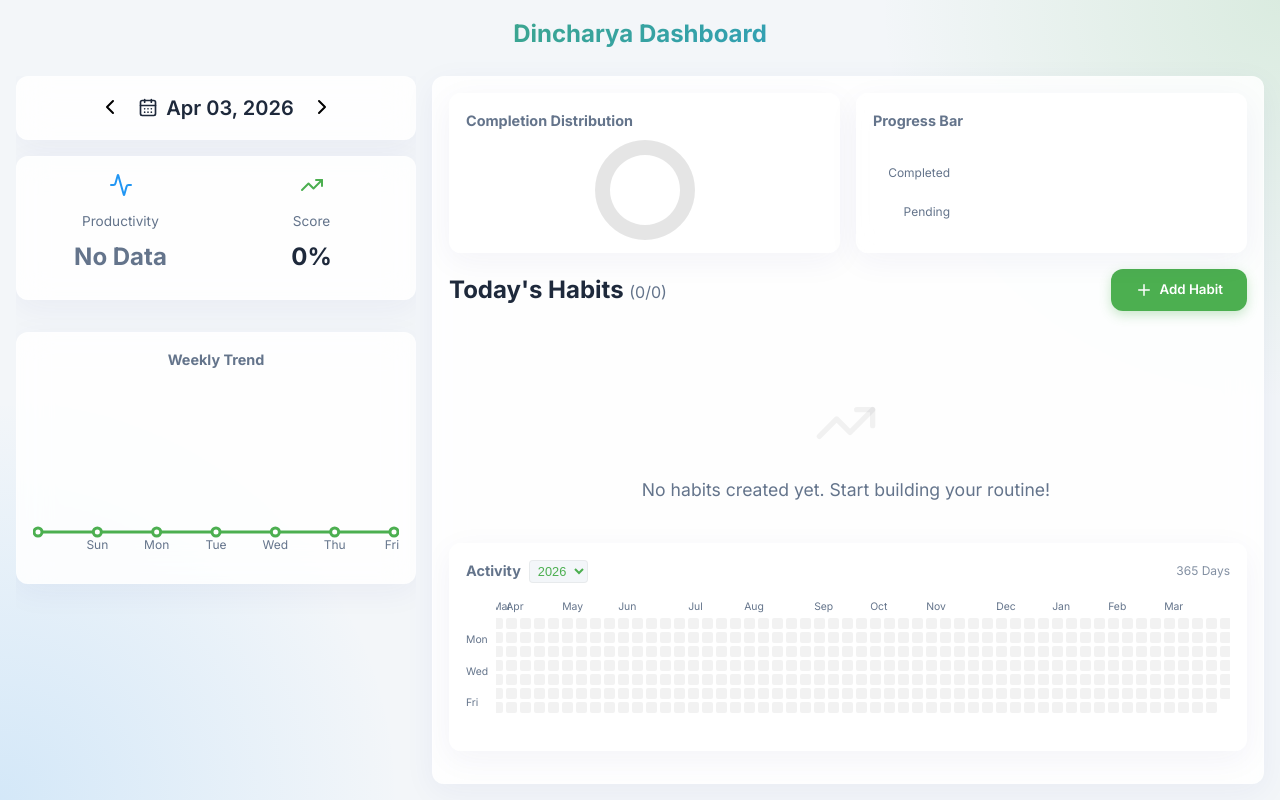
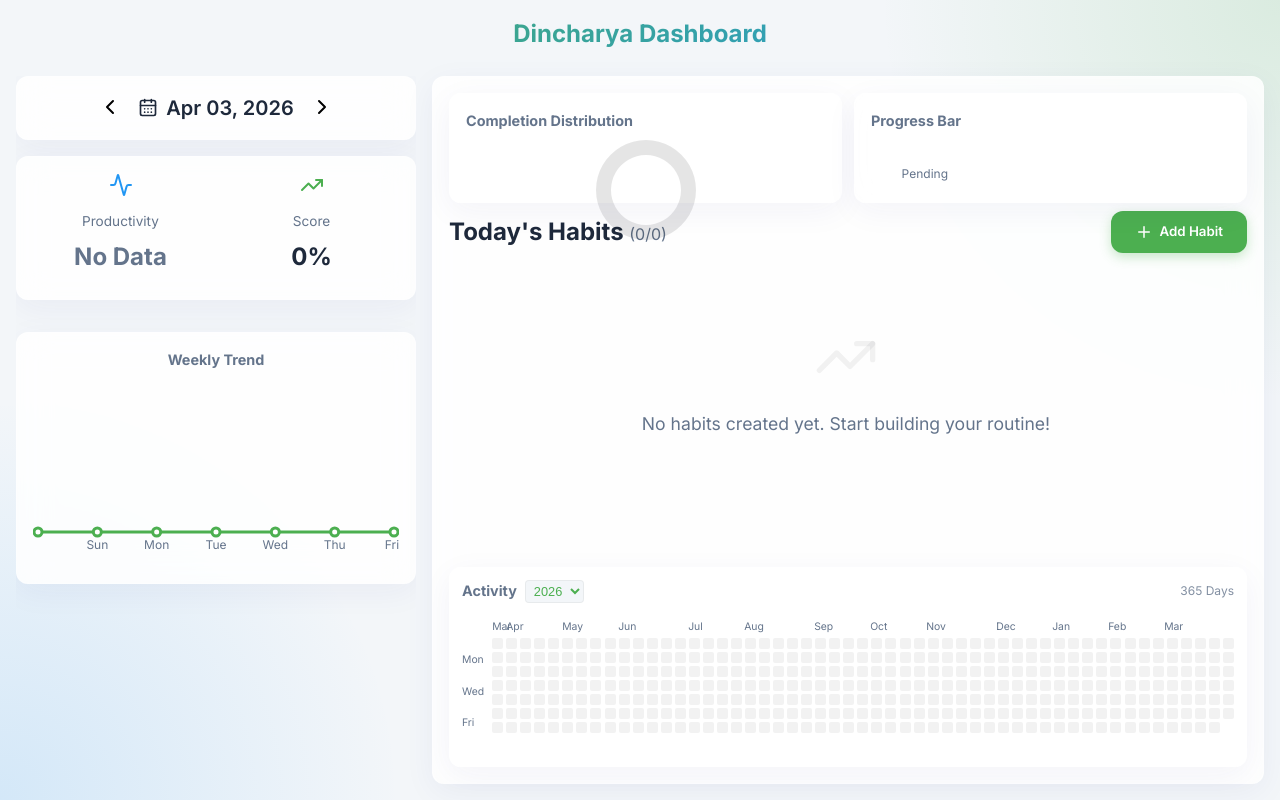
Before and after one commit to anilbk10/Dincharya, a React (Vite) app: page / in a window 1280 px wide. Built offline with nearby package versions, Linux system fonts and the light colour scheme.

Commit message:
scrollable

```diff
--- a/src/App.tsx
+++ b/src/App.tsx
@@ -198,7 +198,7 @@ function App() {
         </div>
 
         <div className="dashboard-main">
-          <div style={{ display: 'flex', gap: '1rem', height: '160px', marginBottom: '1rem', flexShrink: 0 }}>
+          <div style={{ display: 'flex', gap: '0.75rem', height: '110px', marginBottom: '0.5rem', flexShrink: 0 }}>
              <div className="glass-panel" style={{ flex: 1, margin: 0, padding: '1rem', display: 'flex', flexDirection: 'column' }}>
                 <h3 style={{ fontSize: '0.9rem', color: 'var(--text-secondary)', margin: 0 }}>Completion Distribution</h3>
                 <div style={{ flex: 1, display: 'flex', alignItems: 'center', justifyContent: 'center', marginTop: '0.5rem' }}>
@@ -225,7 +225,7 @@ function App() {
              </div>
           </div>
 
-          <div className="header-flex" style={{ marginBottom: '1rem', flexShrink: 0 }}>
+          <div className="header-flex" style={{ marginBottom: '0.5rem', flexShrink: 0 }}>
             <h2>Today's Habits <span style={{ fontSize: '1rem', color: 'var(--text-secondary)', fontWeight: 400 }}>({completedCount}/{habits.length})</span></h2>
             <button className="btn-primary" onClick={() => setIsModalOpen(true)}>
               <Plus size={18} style={{ marginRight: '6px', verticalAlign: 'middle' }}/>
@@ -291,7 +291,7 @@ function App() {
             )}
           </div>
 
-          <div className="glass-panel" style={{ marginTop: '1rem', padding: '1rem', flexShrink: 0 }}>
+          <div className="glass-panel" style={{ marginTop: 'auto', marginBottom: 0, padding: '0.75rem', flexShrink: 0 }}>
             <div className="header-flex" style={{ marginBottom: '1rem' }}>
               <div style={{ display: 'flex', alignItems: 'center', gap: '0.5rem' }}>
                 <h3 style={{ fontSize: '0.9rem', color: 'var(--text-secondary)', margin: 0 }}>Activity</h3>
--- a/src/index.css
+++ b/src/index.css
@@ -49,10 +49,9 @@ body {
   max-width: 1400px;
   margin: 0 auto;
   padding: 1rem;
-  height: 100vh;
+  min-height: 100vh;
   display: flex;
   flex-direction: column;
-  overflow: hidden;
 }
 
 .dashboard-grid {
@@ -74,7 +73,6 @@ body {
 .dashboard-main {
   display: flex;
   flex-direction: column;
-  overflow: hidden;
   background: var(--surface-color);
   backdrop-filter: var(--glass-blur);
   border-radius: 12px;
@@ -249,9 +247,8 @@ input.measurement-input {
 }
 
 .habit-list {
-  flex: 1;
-  min-height: 0;
-  overflow-y: auto;
+  display: flex;
+  flex-direction: column;
   padding-right: 4px;
 }
 
```
